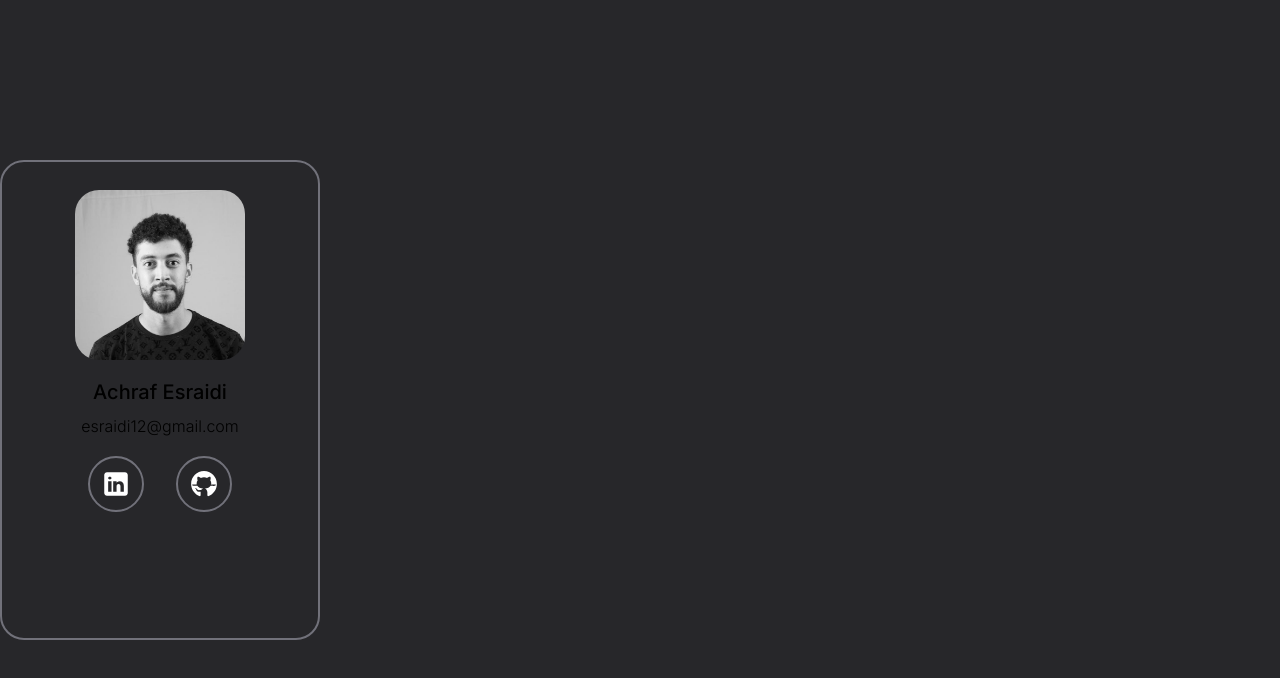
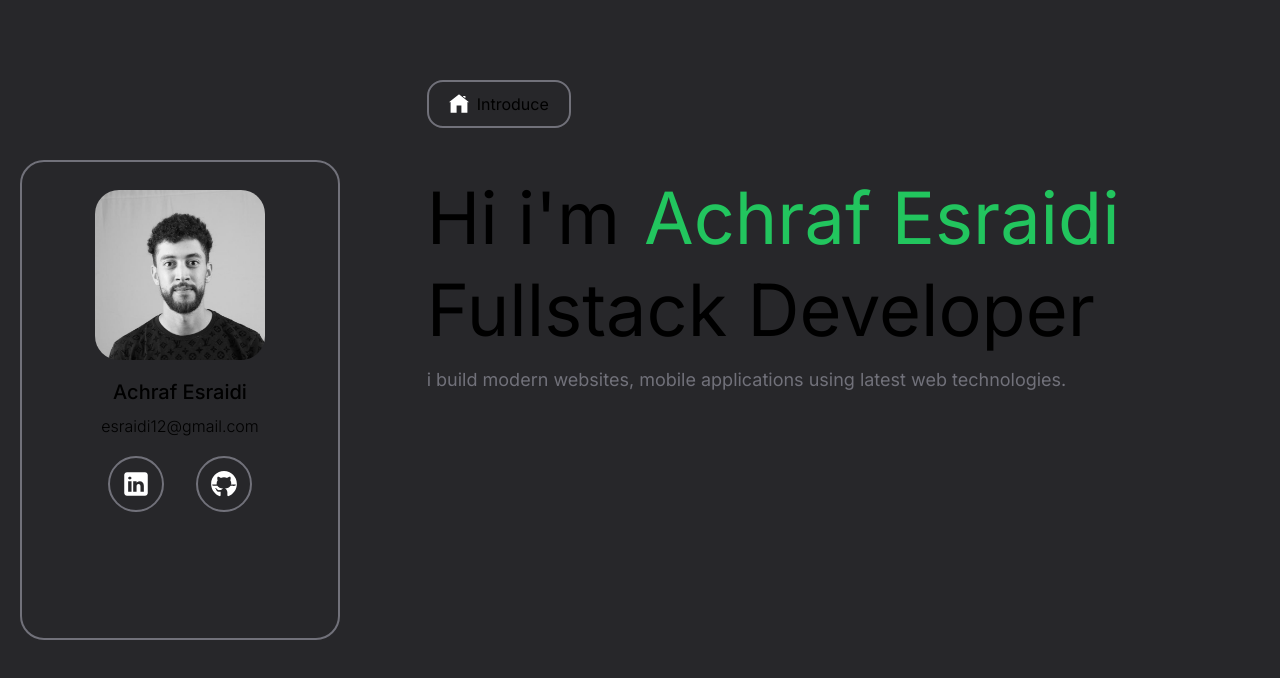
Before and after one commit to aces96/Portfolio_Achraf.esraidi, a Next.js app in the folder portfolio/: page / in a window 1280 px wide. Shown: the top 678 px of the page. Built offline with nearby package versions, Linux system fonts and the light colour scheme.

Commit message:
i finished the introduction section

```diff
--- a/portfolio/app/page.tsx
+++ b/portfolio/app/page.tsx
@@ -3,7 +3,7 @@ import Image from 'next/image'
 export default function Home() {
   return (
     <main className="flex flex-row justify-between h-full bg-zinc-800	">
-      <div className='w-80 h-screen flex items-center justify-center'>
+      <div className='w-80 h-screen flex items-center justify-center ml-5'>
         <div className='w-80 h-3/5 z-10 border-2 border-zinc-500 hover:border-green-500 rounded-3xl  bg-transparent flex flex-col items-center'>
             <Image className='rounded-3xl mt-7' alt='profilImage' src="/profilImg.png" width={170} height={120}/>
             <div className='w-full h-14 bg-transparent flex flex-col items-center justify-center'>
@@ -26,8 +26,33 @@ export default function Home() {
         </div>
       </div>
 
-      <div className='w-9/12 h-full	bg-white'>
+      <div className='w-8/12 h-full mt-20'>
+        <div className='h-12 w-full  flex flex-row justify-start'>
+            <div className='w-36 h-full border-2 border-zinc-500 rounded-2xl flex flex-row items-center justify-center'>
+                <Image className='mr-2' alt='homeIcon' src="/home.svg" width={20} height={20}/>
+                <h5>
+                  Introduce
+                </h5>
+            </div>
+        </div>
 
+        <div className='h-80 w-full flex flex-col justify-center'>
+          <div className='flex flex-row mb-5'>
+              <h1 className='text-7xl '>
+                  Hi i'm
+              </h1>
+              <h1 className='text-7xl ml-6 text-green-500'>
+                  Achraf Esraidi
+              </h1>
+          </div>
+          <h1 className='text-7xl mb-5'>
+              Fullstack Developer
+          </h1>
+
+          <h5 className='text-zinc-500 text-lg'>
+              i build modern websites, mobile applications using latest web technologies.
+          </h5>
+        </div>
       </div>
 
     </main>
```
Also changed, not shown: portfolio/public/home.svg (added).
